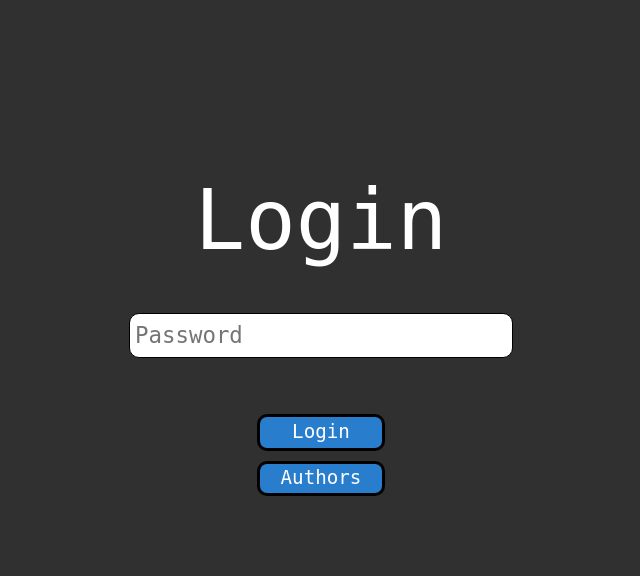
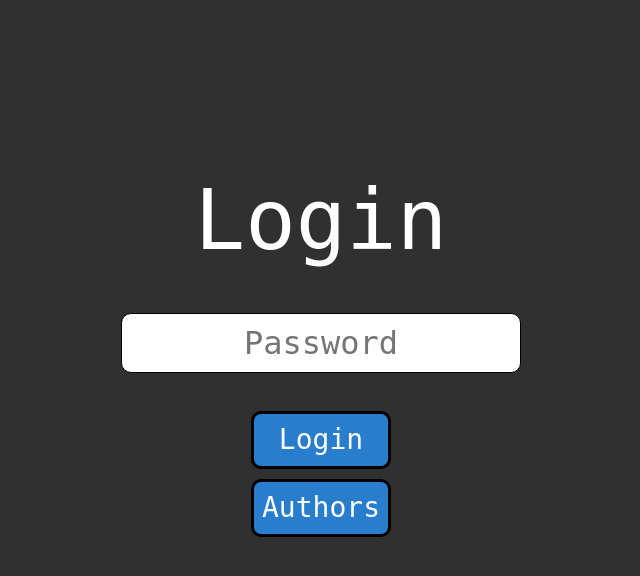
Before and after one commit to PenPen7531/ISSP-Triumf-435, a Flask app: page / in a window 1280 px wide. Shown: the part 98-674 px from the top of the page, without its empty margins (319-959 px from the left). Run offline with Flask 2, Linux system fonts and the light colour scheme.

Commit message:
Added new css changes

```diff
--- a/app/static/css/styles.css
+++ b/app/static/css/styles.css
@@ -107,23 +107,25 @@ html {
 
 
 #input-btn{
-    font-size: 1.5vw;
+    font-size: 28px;
     background-color: #287DCC;
     border-radius: 10px;
     color: white;
     border: 3px black solid;
-    width: 10vw;
+    padding: 5px 0px;
+
 }
 
 #top-link{
-    font-size: 1.5vw;
+    font-size: 28px;
     background-color: #287DCC;
     border-radius: 10px;
     color: white;
-    width: 10vw;
+
     border: 3px black solid;
     text-align: center;
     margin-top: 10px;
+    padding: 5px 7.5px;
 }
 
 #input-btn:hover, #top-link:hover{
@@ -132,15 +134,19 @@ html {
 
 }
 
+h3{
+    color: red;
+}
 
 
 #post-input{
     padding: 5px;
     background-color: white;
     border: 1px solid black;
-    font-size: 1.75vw;
-    width: 30vw;
+    font-size: 32px;
+    width: 400px;
     border-radius: 10px;
+    text-align: center;
 }
 @media screen and (max-width: 600px) {
 
@@ -162,6 +168,7 @@ html {
         font-size: 24px;
         width: 75vw;
         border-radius: 20px;
+        text-align: center;
     }
 
     #logo{
--- a/app/templates/public/index.html
+++ b/app/templates/public/index.html
@@ -20,9 +20,11 @@
         <br>
         <form id='post-form' method = "POST">
             <label for = "password"></label>
+
             <input type="password" name = "password" id ="post-input" required placeholder="Password"/>
             <br>
-            <br>
+            {% if error==True %}<h3>Password Incorrect</h3>{% endif %}
+
             <div class="login-btns">
                 <input type = "submit" value = "Login" id="input-btn"/>
                 <a id="top-link" href="/authors">Authors</a>
--- a/app/views.py
+++ b/app/views.py
@@ -61,14 +61,14 @@ def index():
     try:
         if request.method=="GET":
             session['user']=None
-            return render_template("public/index.html")
+            return render_template("public/index.html", error=False)
 
         if request.method=="POST":
             password=request.form.get("password")
             if str(hashlib.sha256(password.encode()).hexdigest()) == '532eaabd9574880dbf76b9b8cc00832c20a6ec113d682299550d7a6e0f345e25':
                 session['user']='yes'
                 return redirect("/dashboard")
-        return redirect('/error')
+        return render_template('/public/index.html', error=True)
     except:
         return redirect("/error")
 
```
